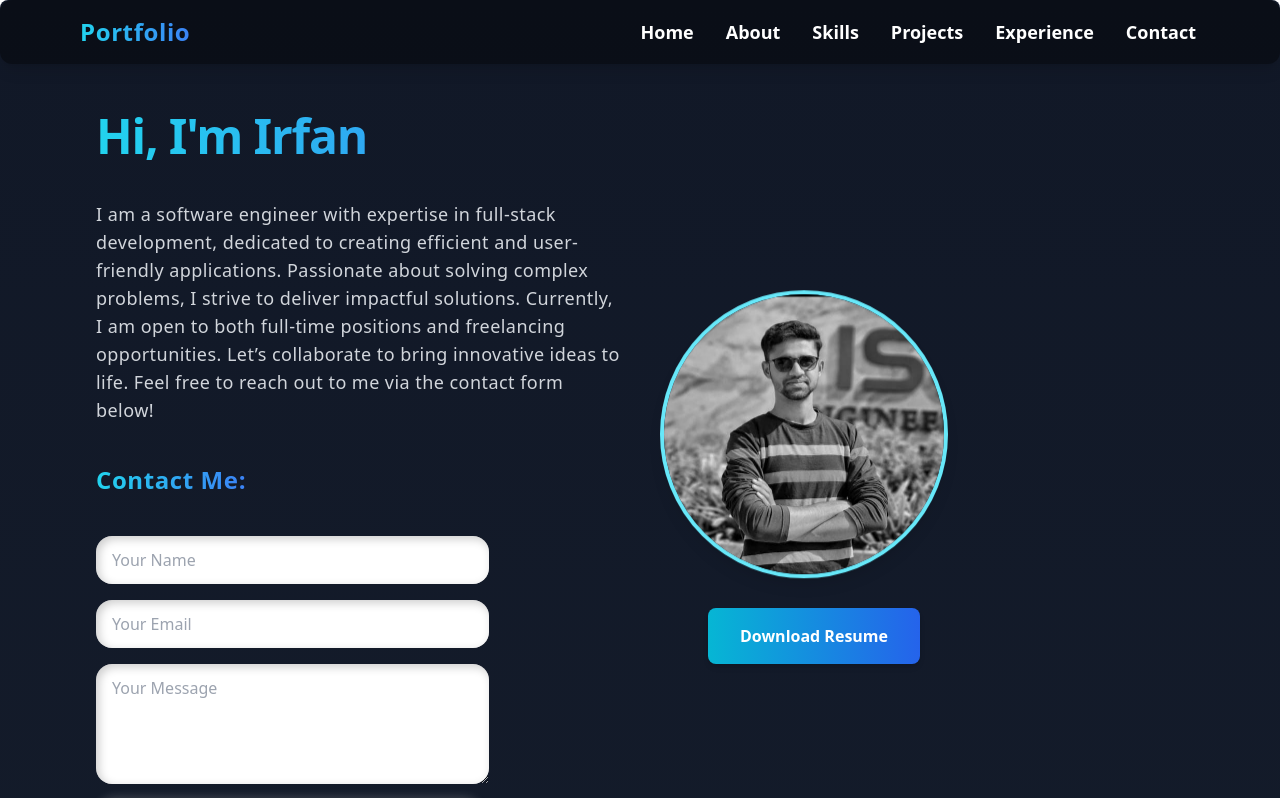
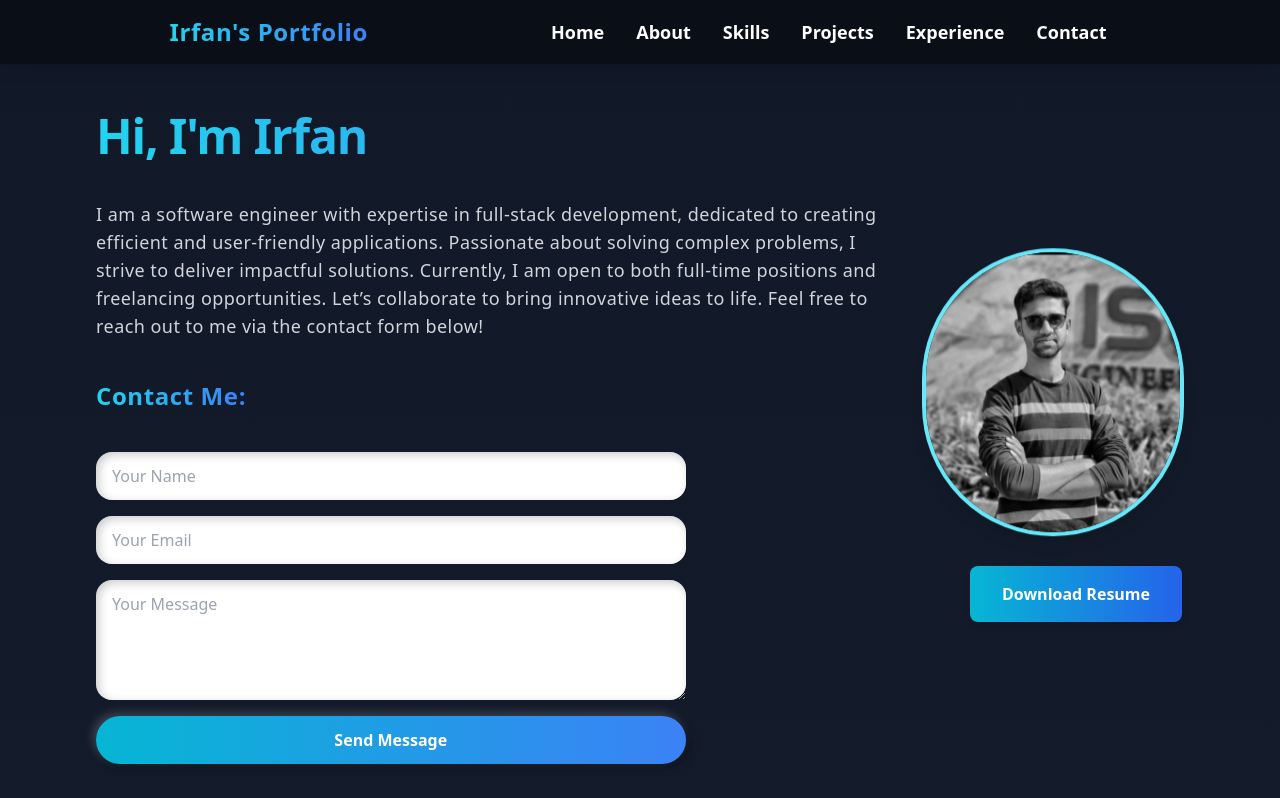
Before and after one commit to Mohammedirfan18/Portfolio, a React (Vite) app: page / in a window 1280 px wide. Shown: the top 798 px of the page. Built offline with nearby package versions, Linux system fonts and the light colour scheme.

Commit message:
added summary generator project

```diff
--- a/src/App.jsx
+++ b/src/App.jsx
@@ -8,7 +8,7 @@ import Skills from "./Components/Skills/Skills";
 
 function App() {
   return (
-    <div className="bg-gradient-to-b from-gray-900 to-gray-800 shadow-lg rounded-lg h-auto w-full overflow-hidden">
+    <div className="bg-gradient-to-b from-gray-900 to-gray-800 shadow-lg h-auto w-full overflow-hidden ">
       <Navbar />
       <Home />
       <About />
--- a/src/Components/Footer/Footer.jsx
+++ b/src/Components/Footer/Footer.jsx
@@ -8,7 +8,7 @@ const Footer = () => {
   return (
     <div
       id="Footer"
-      className="flex flex-col md:flex-row justify-between bg-[#465697] text-white p-6 md:p-12 items-center shadow-xl shadow-slate-700 rounded-xl"
+      className="flex flex-col md:flex-row justify-around bg-[#465697] text-white p-6 md:p-12 items-center shadow-xl shadow-slate-700 rounded-xl"
     >
       <div className="mb-6 md:mb-0 text-center md:text-left">
         <h1 className="text-3xl md:text-6xl font-bold mb-2">Contact</h1>
--- a/src/Components/Home/Home.jsx
+++ b/src/Components/Home/Home.jsx
@@ -7,7 +7,7 @@ import resumeFile from "/Mohammed_Irfan_Resume.pdf";
 const Home = () => {
   return (
     <div className="text-white flex flex-col-reverse md:flex-row w-full justify-between items-center px-8 lg:px-24 py-12  gap-10">
-      <div className="md:w-2/4 flex flex-col gap-8 md:gap-10">
+      <div className="md:w-3/4 flex flex-col gap-8 md:gap-10">
 
         <h1 className="text-3xl lg:text-5xl font-extrabold leading-snug tracking-tight bg-gradient-to-r from-cyan-400 to-blue-500 text-transparent bg-clip-text">
           <TextChange />
@@ -28,7 +28,7 @@ Feel free to reach out to me via the contact form below!
       </div>
 
 
-      <div className="flex flex-col justify-center items-center md:items-start relative md:w-2/4">
+      <div className="flex flex-col justify-center items-center md:items-start relative md:w-1/4">
 
         <img
           className="w-40 h-40 sm:w-52 sm:h-52 md:w-72 md:h-72 rounded-full border-4 border-cyan-300 shadow-lg animate-floating
--- a/src/Components/Navbar/Navbar.jsx
+++ b/src/Components/Navbar/Navbar.jsx
@@ -5,10 +5,10 @@ const Navbar = () => {
   const [menu, setMenu] = useState(false);
 
   return (
-    <nav className="flex flex-wrap justify-between items-center text-white px-6 md:px-20 py-4 shadow-lg bg-black bg-opacity-40 rounded-xl sticky top-0 z-50">
+    <nav className="flex flex-wrap justify-around items-center text-white px-6 md:px-20 py-4 shadow-lg bg-black bg-opacity-40 sticky top-0 z-50">
 
       <span className="text-2xl font-extrabold tracking-wide bg-gradient-to-r from-cyan-400 to-blue-500 text-transparent bg-clip-text">
-        Portfolio
+        Irfan's Portfolio
       </span>
 
 
@@ -82,4 +82,8 @@ const Navbar = () => {
   );
 };
 
+
+
+
+
 export default Navbar;
--- a/src/Components/Projects/ProjectCard.jsx
+++ b/src/Components/Projects/ProjectCard.jsx
@@ -8,11 +8,11 @@ const ProjectCard = ({ title, main, img, demoLink, sourceLink }) => {
       <p className="px-4 text-sm md:text-md leading-tight py-2 text-slate-300">{main}</p>
 
       <div className="flex justify-center gap-4 mt-4">
-        <a href={demoLink} target="_blank" rel="noopener noreferrer">
+      {demoLink && (<a href={demoLink} target="_blank" rel="noopener noreferrer">
           <button className="text-white py-2 px-3 text-sm md:text-lg md:py-2 md:px-4 hover:opacity-85 duration-300 hover:scale-105 font-semibold rounded-3xl bg-[#465697] shadow-md shadow-[#465697]/30 hover:shadow-[#465697]/50">
             Live Site
           </button>
-        </a>
+        </a>)}
 
         {sourceLink && (
           <a href={sourceLink} target="_blank" rel="noopener noreferrer">
--- a/src/Components/Projects/Projects.jsx
+++ b/src/Components/Projects/Projects.jsx
@@ -4,7 +4,8 @@ import currencyConverterImg from '/projects/currencyconverter.png';
 import miBlogUiImg from '/projects/miblogui.png';
 import thoughtLensImg from '/projects/thoughtlens.png';
 import todoImg from '/projects/todo.png';
-import videoEditorPortfolio from '/projects/VideoEditorPortfolio.png';
+import videoEditorPortfolioImg from '/projects/VideoEditorPortfolio.png';
+import SummaryGeneratorImg from '/projects/SummaryGenerator.png';
 
 const Projects = () => {
   return (
@@ -14,6 +15,12 @@ const Projects = () => {
 
 
       <div className="grid grid-cols-1 sm:grid-cols-2 lg:grid-cols-3 gap-10">
+      <ProjectCard
+          title="Summary Generator"
+          main="A web application that automates daily data summarization by processing 7 different files (OPD, IPD, OT, etc.), reducing manual reporting time by 80%. Users can select a date and generate summaries 5x faster via a Flask backend with MySQL, handling 200+ records daily. Integrated Chart.js for real-time visualization, improving decision-making efficiency by 60%, and saving 10+ hours per week for administrative staff."
+          img={SummaryGeneratorImg}
+
+        />
         <ProjectCard
           title="ThoughtLens"
           main="This is a blogging website created in ReactJS, TinyMCE, Redux Toolkit, and Appwrite. ThoughtLens offers users a seamless experience to explore and contribute various thoughts while expressing themselves effectively. Whether you're looking to read something insightful or share your own ideas, ThoughtLens is the place for you!"
@@ -35,6 +42,14 @@ const Projects = () => {
           demoLink="https://currency-converter.mohammedirfan.in/"
           sourceLink="https://github.com/Mohammedirfan18/CurrencyConverter"
         />
+
+        <ProjectCard
+          title="Video Editor Portfolio Website"
+          main="A sleek and dynamic portfolio website designed for a professional video editor, showcasing their expertise and creative work. The site features an intuitive layout, seamless navigation, and a responsive design, ensuring an optimal experience across all devices. The website successfully attracted new business, with the client securing a new project shortly after its launch."
+          img={videoEditorPortfolioImg}
+          demoLink="https://rahmanvisuals.in/"
+
+        />
         <ProjectCard
           title="To-Do App"
           main="A feature-rich To-Do application developed using ReactJS and Redux Toolkit. It allows users to add, edit, delete, and mark tasks as complete. The app demonstrates effective state management, a seamless user experience, and responsive design."
@@ -42,13 +57,6 @@ const Projects = () => {
           demoLink="https://todo.mohammedirfan.in/"
           sourceLink="https://github.com/Mohammedirfan18/TodoRTK"
         />
-        <ProjectCard
-          title="Video Editor Portfolio Website"
-          main="A sleek and dynamic portfolio website designed for a professional video editor, showcasing their expertise and creative work. The site features an intuitive layout, seamless navigation, and a responsive design, ensuring an optimal experience across all devices. The website successfully attracted new business, with the client securing a new project shortly after its launch."
-          img={videoEditorPortfolio}
-          demoLink="https://rahmanvisuals.in/"
-
-        />
       </div>
     </div>
   );
```
Also changed, not shown: public/projects/SummaryGenerator.png (added), 1 other file (tests, documents, lock files or other folders).
